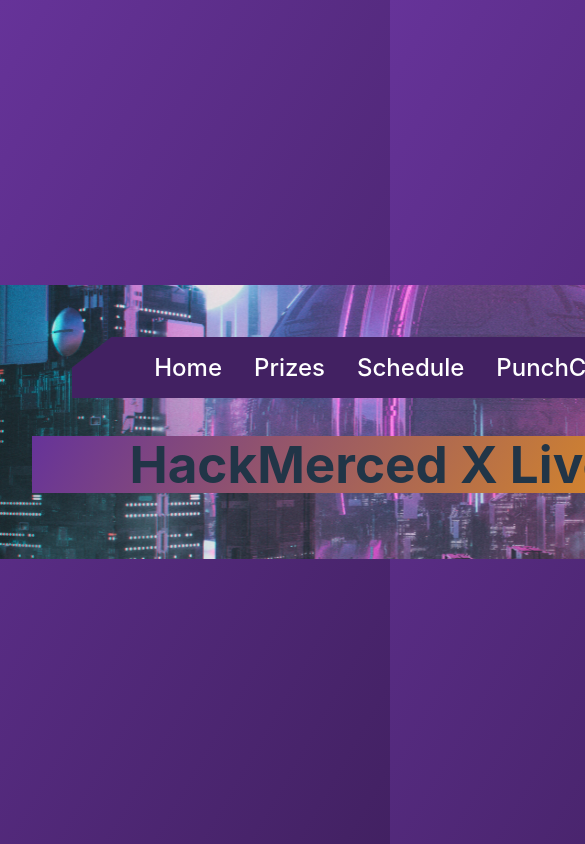
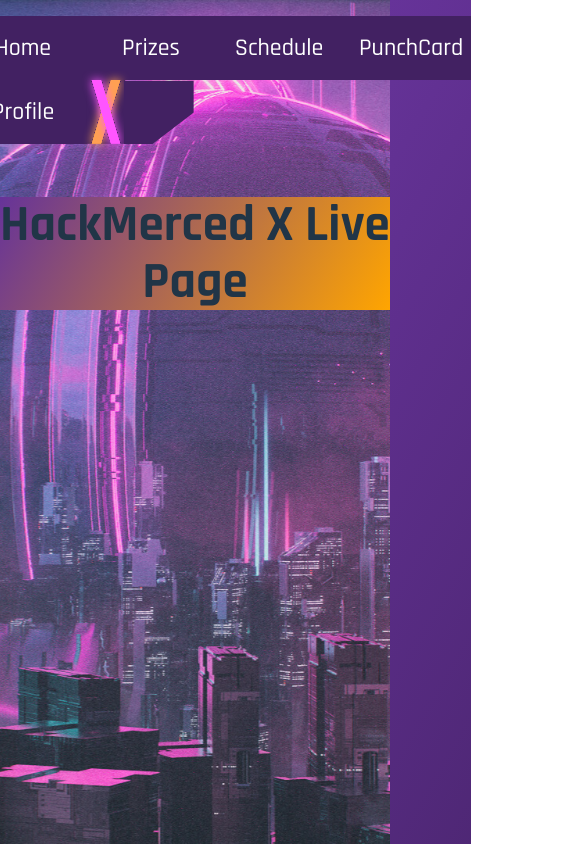
Before and after one commit to HackMerced/HackMerced-X-Live, a React (Vite) app: page / in a window 390 px wide. Shown: the top 844 px of the page, 585 px wide, since content can reach past the window. Built offline with nearby package versions, Linux system fonts and the light colour scheme.

Commit message:
navbar mobile view

```diff
--- a/src/App.css
+++ b/src/App.css
@@ -1,7 +1,14 @@
+
+@import url('https://fonts.googleapis.com/css2?family=Rajdhani:wght@300;400;500;600;700&display=swap');
+
+
 #root {
-  max-width: 1280px;
+  font-family: 'Rajdhani', sans-serif;
+  /* max-width: 1280px; */
+  width: 100vw;
+  height: 100vh;
   margin: 0 auto;
-  padding: 2rem;
+  /* padding: 2rem; */
   text-align: center;
 
   background-image: url('/backgroundAssets/tempcyberpunkcity.svg'); /* Path to your SVG */
--- a/src/Components/CSS/NavBar.css
+++ b/src/Components/CSS/NavBar.css
@@ -1,12 +1,17 @@
+.NavBar {
+    background-color: none;
+}
 
 .nav-items {
     list-style-type: none;
     display: flex;
     align-items: center;
+    justify-content: flex-end;
+    padding-right: 2rem;
 }
 
-.navbarEnds{
-    height: 3.8rem;
+.navbarLeft{
+    height: 3.92rem;
 }
 .nav-items .button {
     background: #422162;
@@ -17,21 +22,57 @@
     cursor: pointer;
     text-align: center;
     border-radius: 0rem;
-    transition: background 0s, outline 3s;
+    transition: background 0.4s;
 }
 
 .nav-items .button:hover {
     background: #663399;
-    outline: 0.1rem solid #422162;
-}
-
-.NavBar {
-    background-color: none;
+    /* outline: 0.1rem solid #422162; */
 }
 
 
+.navflair{
+    height: 5.1rem;
+    margin-left: -0.3rem;
+    margin-right: -0.38rem;
 
-.navflair{
-    height: 4.9rem;
-    margin: -0.3rem;
 }
+
+.navbarRight{
+    height: 3.92rem;
+}
+
+@media screen and (min-width: 300px) and (max-width: 880px) {
+    .nav-items {
+        display: grid;
+        grid-template-columns: 8rem 8rem 8rem;
+        grid-template-rows: 4rem 4rem;
+        justify-content: center;
+        align-items: center;
+        padding-right: 0;
+    }
+    .nav-items .button{
+        width: 8rem;
+        height: 4rem;
+    }
+    /* Specific styling for the last "Profile" button to go on its own row */
+    #profile-button {
+        /* border: red solid 3px; */
+        /* grid-area: 3 / 1 / 4 / 2; */
+        grid-area: 1 / 3 / 2 / 4;
+    }
+
+    .navflair{
+        grid-area: 2 / 2 / 4 / 5;
+        transform: translateY(-0.6rem);
+        height: 5.2rem;
+    }
+    .navbarLeft{
+        display: none;
+    }
+    .navbarRight{
+        height:4rem;
+        transform: translate(-5.7rem, -0.6rem);
+        grid-area: 2 / 3 / 4 / 5;
+    }
+}
--- a/src/Components/NavBar.jsx
+++ b/src/Components/NavBar.jsx
@@ -7,7 +7,7 @@ function NavBar() {
     return (
       <div className="NavBar">
         <ul className="nav-items">
-          <img src="/navAssets/navBarLeftPart.svg" className="navbarEnds"/>
+          <img src="/navAssets/navBarLeftPart.svg" className="navbarLeft"/>
           <li><Link to="/"><button className="button" id="home-button">Home</button></Link></li>
           <li><Link to="/prizes"><button className="button" id="about-us-button">Prizes</button></Link></li>
           <li><Link to="/schedule"><button className="button" id="schedule-button">Schedule</button></Link></li>
@@ -15,7 +15,7 @@ function NavBar() {
 
           <img src="/navAssets/navflair.svg" className="navflair"/>
           <li><Link to="/profile"><button className="button" id="profile-button">Profile</button></Link></li>
-          <img src="/navAssets/navbarRightPart.svg" className="navbarEnds"/>
+          <img src="/navAssets/navbarRightPart.svg" className="navbarRight"/>
 
         </ul>
 
```
